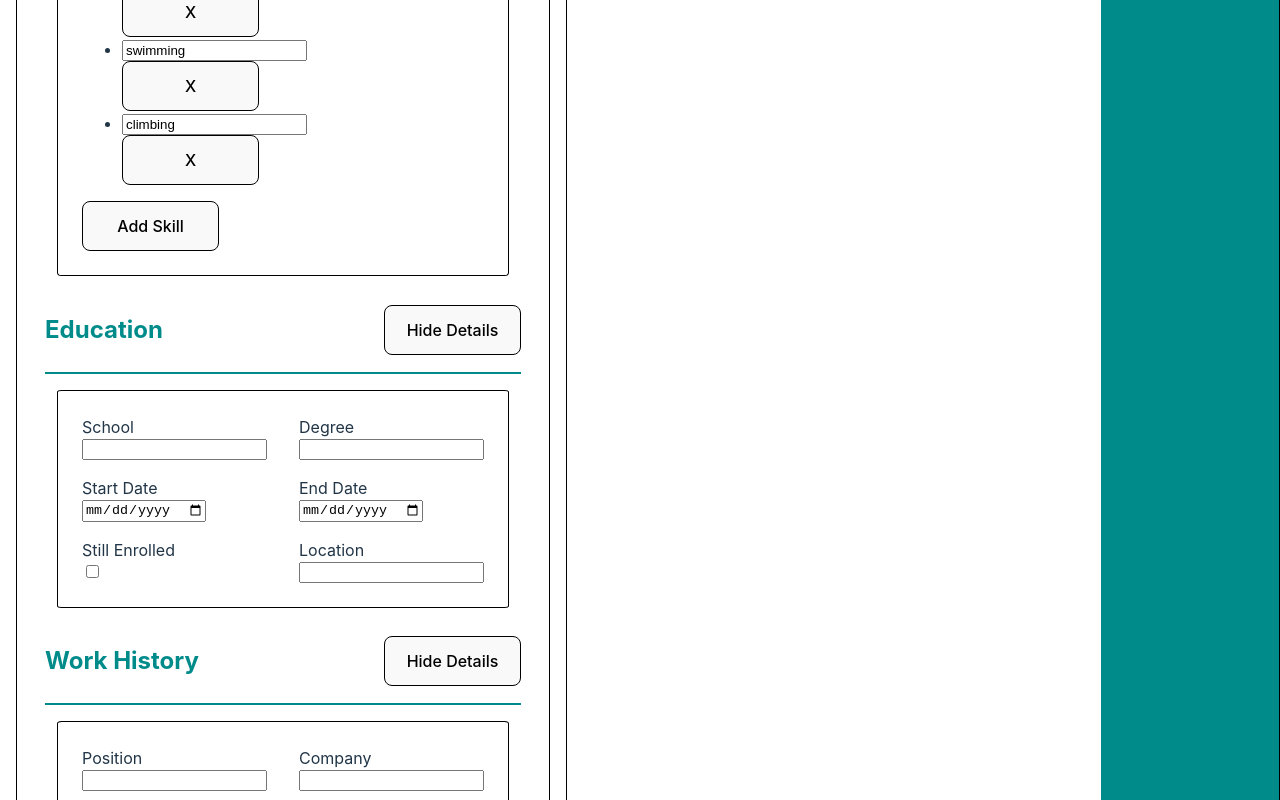
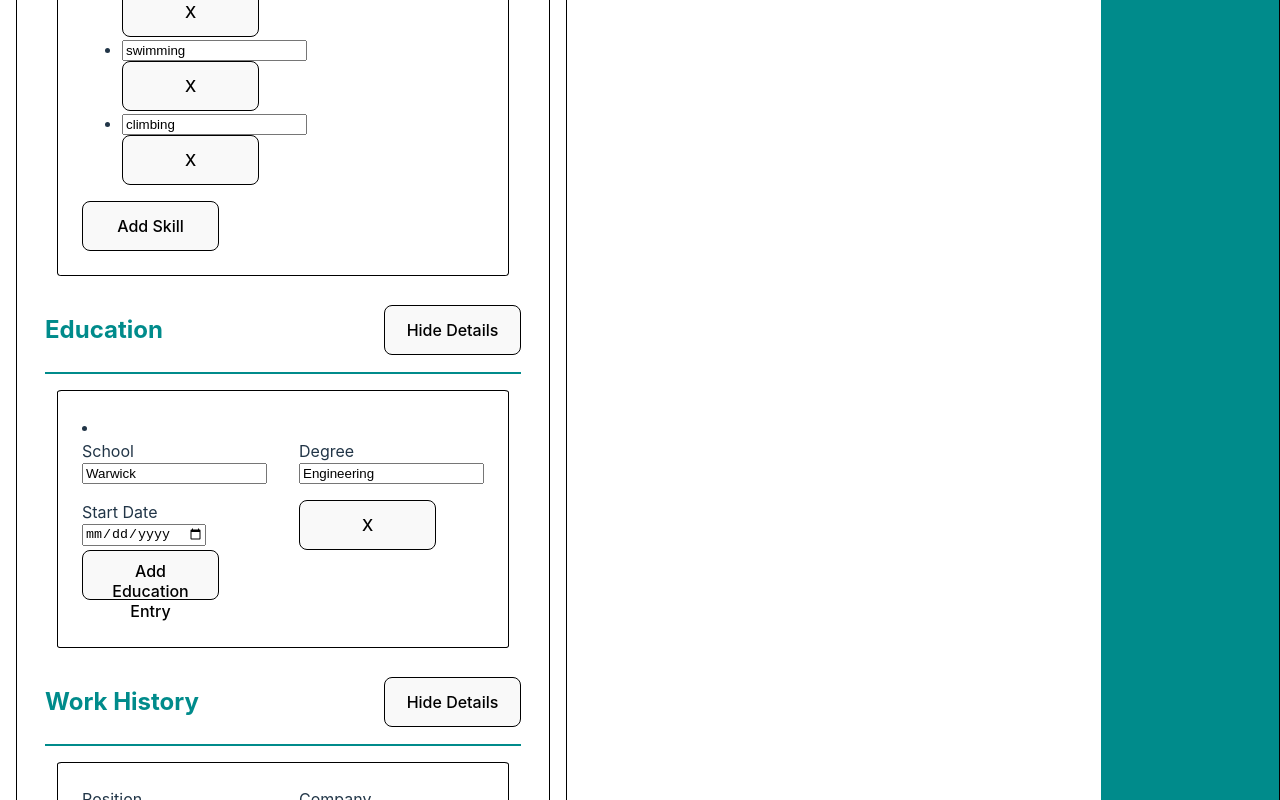
Before and after one commit to dec-gr/odin-cv-application, a React (Vite) app: page / in a window 1280 px wide. Shown: the part 861-1661 px from the top of the page. Built offline with nearby package versions, Linux system fonts and the light colour scheme.

Commit message:
create functionality to add additional educations

```diff
--- a/src/CVApplication.jsx
+++ b/src/CVApplication.jsx
@@ -4,6 +4,7 @@ import Card from './components/Card.jsx';
 import DataForm from './components/DataForm.jsx';
 import InputSection from './components/InputSection.jsx';
 import SkillInputList from './components/SkillCard.jsx';
+import EducationList from './components/EducationCard.jsx';
 
 import { useState } from 'react';
 import { v4 as uuidv4 } from 'uuid';
@@ -19,9 +20,13 @@ const CVData = {
 };
 
 const initialSkills = [
-  { skill: 'cycling', id: uuidv4() },
-  { skill: 'swimming', id: uuidv4() },
-  { skill: 'climbing', id: uuidv4() },
+  { id: uuidv4(), skill: 'cycling' },
+  { id: uuidv4(), skill: 'swimming' },
+  { id: uuidv4(), skill: 'climbing' },
+];
+
+const initialEducation = [
+  { school: 'Warwick', degree: 'Engineering', startDate: '05/12/98' },
 ];
 
 function CVAplication() {
@@ -29,6 +34,7 @@ function CVAplication() {
   const [summaryData, setSummaryData] = useState('');
 
   const [skills, setSkills] = useState(initialSkills);
+  const [education, setEducation] = useState(initialEducation);
 
   function handleFirstNameChange(e) {
     setApplicationData({ ...applicationData, firstName: e.target.value });
@@ -114,14 +120,7 @@ function CVAplication() {
         </InputSection>
         <InputSection sectionHeader="Education">
           <Card>
-            <DataForm>
-              <Input label="School" />
-              <Input label="Degree" />
-              <Input label="Start Date" type="date" />
-              <Input label="End Date" type="date" />
-              <Input label="Still Enrolled" type="checkbox" />
-              <Input label="Location" />
-            </DataForm>
+            <EducationList education={education} setEducation={setEducation} />
           </Card>
         </InputSection>
         <InputSection sectionHeader="Work History">
@@ -155,9 +154,18 @@ function CVAplication() {
             ad minim veniam.
           </p>
           <h2>Education</h2>
-          <h3>Masters of Water Engineering, Sep 2015 - June 2019</h3>
+
+          {education.map((educationEntry) => (
+            <div key={educationEntry.id}>
+              <h3>{educationEntry.degree}</h3>
+              <h4>{educationEntry.school}</h4>
+              <h4>{educationEntry.startDate}</h4>
+            </div>
+          ))}
+
+          {/* <h3>Masters of Water Engineering, Sep 2015 - June 2019</h3>
           <h4>Warwick University</h4>
-          <h5>Warwick, England</h5>
+          <h5>Warwick, England</h5> */}
         </div>
         <div className="cvSideBar">
           <div className="infoCont">
--- /dev/null
+++ b/src/components/EducationCard.jsx
@@ -0,0 +1,129 @@
+import DataForm from './DataForm';
+import Input from './Input';
+import { useState } from 'react';
+import { v4 as uuidv4 } from 'uuid';
+
+const initialEducation = [
+  {
+    id: uuidv4(),
+    school: 'Warwick',
+    degree: 'Engineering',
+    startDate: '1998-12-05',
+  },
+];
+
+//TODO - Education functionality of adding additional cards needs to be replicated for Work History.
+//That should probably be it's own react function (operating on child inputs) to keep it DRY
+
+function EducationCard({
+  educationEntry,
+  handleSchoolChange,
+  handleDegreeChange,
+  handleStartDateChange,
+  removeEducationHandler,
+}) {
+  return (
+    <DataForm>
+      <Input
+        label="School"
+        value={educationEntry.school}
+        controlled={true}
+        onChange={(e) => handleSchoolChange(educationEntry.id, e)}
+      />
+      <Input
+        label="Degree"
+        controlled={true}
+        value={educationEntry.degree}
+        onChange={(e) => handleDegreeChange(educationEntry.id, e)}
+      />
+      <Input
+        label="Start Date"
+        type="date"
+        controlled={true}
+        value={educationEntry.startDate}
+        onChange={(e) => handleStartDateChange(educationEntry.id, e)}
+      />
+      <button onClick={() => removeEducationHandler(educationEntry.id)}>
+        X
+      </button>
+    </DataForm>
+  );
+}
+
+export default function EducationList({ education, setEducation }) {
+  function handleSchoolChange(id, e) {
+    setEducation(
+      education.map((entry) => {
+        if (entry.id === id) {
+          return {
+            ...entry,
+            school: e.target.value,
+          };
+        } else {
+          return entry;
+        }
+      })
+    );
+  }
+
+  //TODO - Handle change functions have a lot of repeated code, could probably be a function on it's own
+  //parameters (education, id, field, new value)
+  function handleDegreeChange(id, e) {
+    setEducation(
+      education.map((entry) => {
+        if (entry.id === id) {
+          return {
+            ...entry,
+            degree: e.target.value,
+          };
+        } else {
+          return entry;
+        }
+      })
+    );
+  }
+
+  function handleStartDateChange(id, e) {
+    setEducation(
+      education.map((entry) => {
+        if (entry.id === id) {
+          return {
+            ...entry,
+            startDate: e.target.value,
+          };
+        } else {
+          return entry;
+        }
+      })
+    );
+  }
+
+  function addEducationEntry() {
+    setEducation([...education, { id: uuidv4() }]);
+  }
+
+  function removeEducationHandler(id) {
+    setEducation(education.filter((item) => item.id !== id));
+  }
+
+  return (
+    <>
+      {education.map((educationEntry) => (
+        <li key={educationEntry.id}>
+          <EducationCard
+            educationEntry={educationEntry}
+            handleSchoolChange={handleSchoolChange}
+            handleDegreeChange={handleDegreeChange}
+            handleStartDateChange={handleStartDateChange}
+            removeEducationHandler={removeEducationHandler}
+          />
+        </li>
+      ))}
+      <button onClick={addEducationEntry}>Add Education Entry</button>
+    </>
+  );
+}
+
+// <Input label="End Date" type="date" />
+//       <Input label="Still Enrolled" type="checkbox" />
+//       <Input label="Location" />
```
